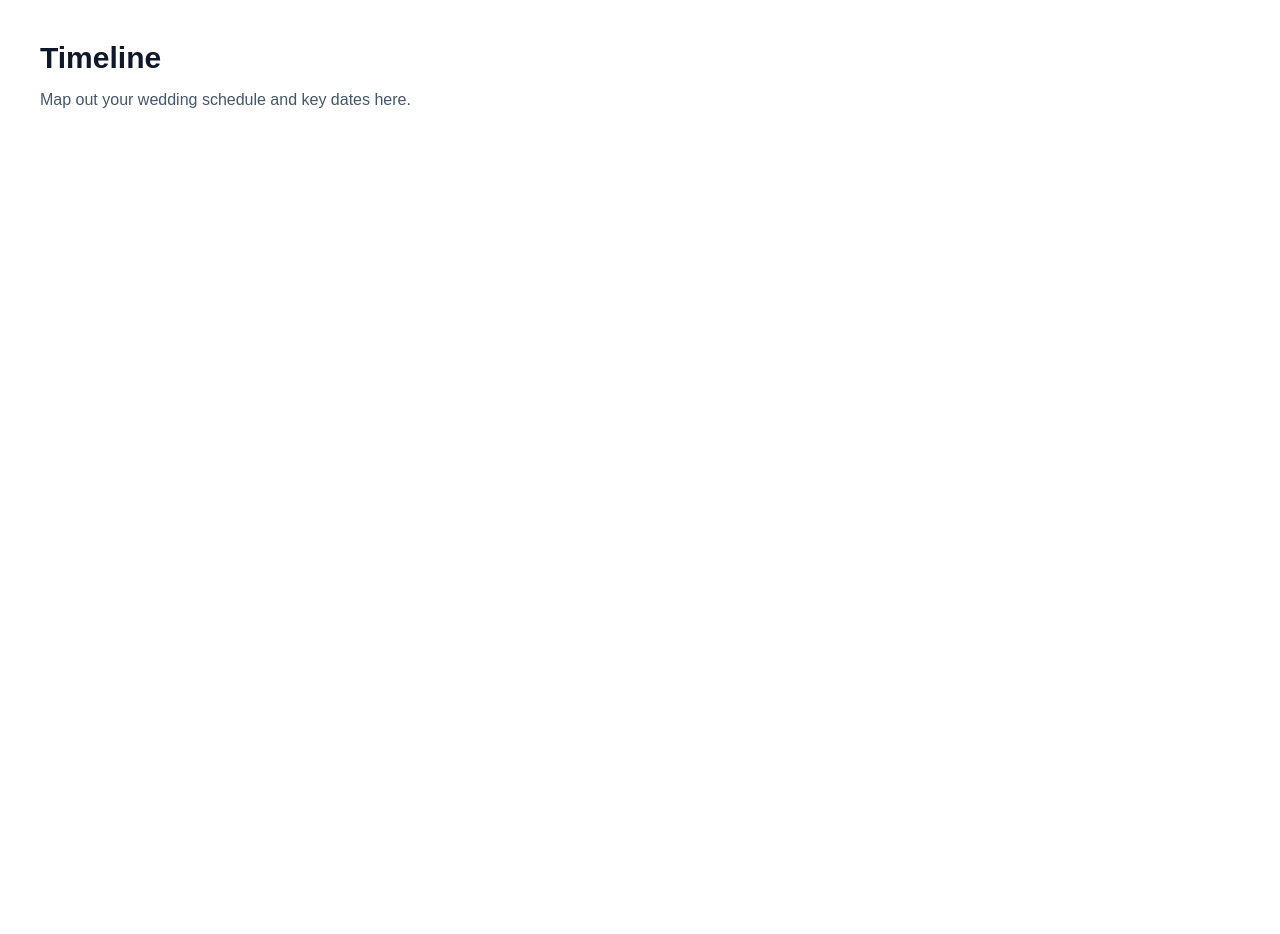
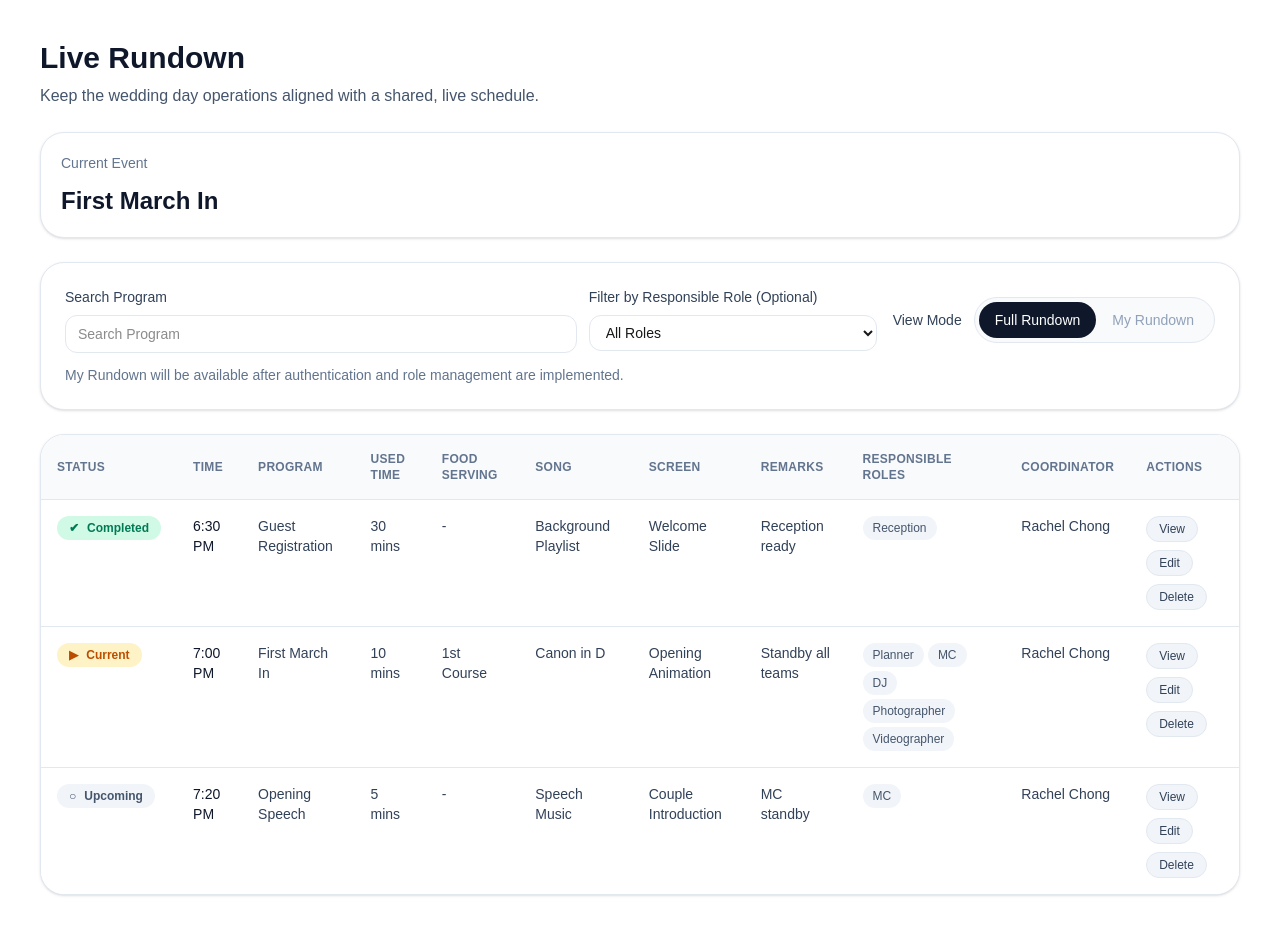
Before and after one commit to RCEventPlanner/WeddingPlanningOS, a Next.js app: page /timeline in a window 1280 px wide. Before the commit the page ends 800 px from the top, so only its background shows below. Built offline with nearby package versions, Linux system fonts and the light colour scheme.

Commit message:
feat: complete module 8 live rundown board foundation

```diff
--- a/app/timeline/page.tsx
+++ b/app/timeline/page.tsx
@@ -1,10 +1,18 @@
+import { LiveRundownBoard } from "../../components/LiveRundownBoard";
+
 export default function TimelinePage() {
   return (
     <div className="p-8 sm:p-10">
-      <h1 className="text-3xl font-semibold text-slate-900">Timeline</h1>
-      <p className="mt-3 text-slate-600">
-        Map out your wedding schedule and key dates here.
-      </p>
+      <div className="flex flex-col gap-4 sm:flex-row sm:items-center sm:justify-between">
+        <div>
+          <h1 className="text-3xl font-semibold text-slate-900">Live Rundown</h1>
+          <p className="mt-2 text-slate-600">
+            Keep the wedding day operations aligned with a shared, live schedule.
+          </p>
+        </div>
+      </div>
+
+      <LiveRundownBoard />
     </div>
   );
 }
--- /dev/null
+++ b/components/LiveRundownBoard.tsx
@@ -0,0 +1,192 @@
+type RundownRow = {
+  status: "Completed" | "Current" | "Upcoming";
+  time: string;
+  program: string;
+  usedTime: string;
+  foodServing: string;
+  song: string;
+  screen: string;
+  remarks: string;
+  responsibleRoles: string[];
+  coordinator: string;
+};
+
+const rundownRows: RundownRow[] = [
+  {
+    status: "Completed",
+    time: "6:30 PM",
+    program: "Guest Registration",
+    usedTime: "30 mins",
+    foodServing: "-",
+    song: "Background Playlist",
+    screen: "Welcome Slide",
+    remarks: "Reception ready",
+    responsibleRoles: ["Reception"],
+    coordinator: "Rachel Chong",
+  },
+  {
+    status: "Current",
+    time: "7:00 PM",
+    program: "First March In",
+    usedTime: "10 mins",
+    foodServing: "1st Course",
+    song: "Canon in D",
+    screen: "Opening Animation",
+    remarks: "Standby all teams",
+    responsibleRoles: ["Planner", "MC", "DJ", "Photographer", "Videographer"],
+    coordinator: "Rachel Chong",
+  },
+  {
+    status: "Upcoming",
+    time: "7:20 PM",
+    program: "Opening Speech",
+    usedTime: "5 mins",
+    foodServing: "-",
+    song: "Speech Music",
+    screen: "Couple Introduction",
+    remarks: "MC standby",
+    responsibleRoles: ["MC"],
+    coordinator: "Rachel Chong",
+  },
+];
+
+const statusStyles: Record<RundownRow["status"], string> = {
+  Completed: "bg-emerald-100 text-emerald-700",
+  Current: "bg-amber-100 text-amber-700",
+  Upcoming: "bg-slate-100 text-slate-600",
+};
+
+const statusIcons: Record<RundownRow["status"], string> = {
+  Completed: "✔",
+  Current: "▶",
+  Upcoming: "○",
+};
+
+export function LiveRundownBoard() {
+  return (
+    <section className="mt-6 space-y-6">
+      <div className="rounded-3xl border border-slate-200 bg-white p-5 shadow-sm">
+        <p className="text-sm font-medium text-slate-500">Current Event</p>
+        <p className="mt-3 text-2xl font-semibold text-slate-900">First March In</p>
+      </div>
+
+      <div className="rounded-3xl border border-slate-200 bg-white p-6 shadow-sm">
+        <div className="flex flex-col gap-4 xl:flex-row xl:items-center xl:justify-between">
+          <div className="flex flex-1 flex-col gap-3 md:flex-row">
+            <div className="md:flex-1">
+              <label className="mb-2 block text-sm font-medium text-slate-700">
+                Search Program
+              </label>
+              <input
+                type="text"
+                placeholder="Search Program"
+                className="w-full rounded-xl border border-slate-200 px-3 py-2 text-sm outline-none focus:border-rose-400"
+              />
+            </div>
+
+            <div className="md:w-72">
+              <label className="mb-2 block text-sm font-medium text-slate-700">
+                Filter by Responsible Role (Optional)
+              </label>
+              <select className="w-full rounded-xl border border-slate-200 px-3 py-2 text-sm outline-none focus:border-rose-400" defaultValue="All Roles">
+                <option value="All Roles">All Roles</option>
+                <option value="Reception">Reception</option>
+                <option value="Planner">Planner</option>
+                <option value="MC">MC</option>
+                <option value="DJ">DJ</option>
+                <option value="Photographer">Photographer</option>
+                <option value="Videographer">Videographer</option>
+              </select>
+            </div>
+          </div>
+
+          <div className="flex flex-col items-start gap-3 sm:flex-row sm:items-center">
+            <span className="text-sm font-medium text-slate-700">View Mode</span>
+            <div className="inline-flex rounded-full border border-slate-200 bg-slate-50 p-1">
+              <button className="rounded-full bg-slate-900 px-4 py-2 text-sm font-medium text-white">
+                Full Rundown
+              </button>
+              <button
+                disabled
+                className="cursor-not-allowed rounded-full px-4 py-2 text-sm font-medium text-slate-400"
+              >
+                My Rundown
+              </button>
+            </div>
+          </div>
+        </div>
+
+        <p className="mt-3 text-sm text-slate-500">
+          My Rundown will be available after authentication and role management are implemented.
+        </p>
+      </div>
+
+      <div className="overflow-x-auto rounded-3xl border border-slate-200 bg-white shadow-sm">
+        <table className="min-w-full divide-y divide-slate-200 text-sm">
+          <thead className="bg-slate-50 text-left text-xs uppercase tracking-wide text-slate-500">
+            <tr>
+              <th className="px-4 py-4">Status</th>
+              <th className="px-4 py-4">Time</th>
+              <th className="px-4 py-4">Program</th>
+              <th className="px-4 py-4">Used Time</th>
+              <th className="px-4 py-4">Food Serving</th>
+              <th className="px-4 py-4">Song</th>
+              <th className="px-4 py-4">Screen</th>
+              <th className="px-4 py-4">Remarks</th>
+              <th className="px-4 py-4">Responsible Roles</th>
+              <th className="px-4 py-4">Coordinator</th>
+              <th className="px-4 py-4">Actions</th>
+            </tr>
+          </thead>
+          <tbody className="divide-y divide-slate-200 bg-white">
+            {rundownRows.map((row) => (
+              <tr key={`${row.time}-${row.program}`} className="align-top hover:bg-slate-50">
+                <td className="px-4 py-4">
+                  <span
+                    className={`inline-flex items-center gap-2 rounded-full px-3 py-1 text-xs font-semibold ${statusStyles[row.status]}`}
+                  >
+                    <span>{statusIcons[row.status]}</span>
+                    <span>{row.status}</span>
+                  </span>
+                </td>
+                <td className="px-4 py-4 font-medium text-slate-900">{row.time}</td>
+                <td className="px-4 py-4 text-slate-700">{row.program}</td>
+                <td className="px-4 py-4 text-slate-700">{row.usedTime}</td>
+                <td className="px-4 py-4 text-slate-700">{row.foodServing}</td>
+                <td className="px-4 py-4 text-slate-700">{row.song}</td>
+                <td className="px-4 py-4 text-slate-700">{row.screen}</td>
+                <td className="px-4 py-4 text-slate-700">{row.remarks}</td>
+                <td className="px-4 py-4">
+                  <div className="flex flex-wrap gap-1">
+                    {row.responsibleRoles.map((role) => (
+                      <span
+                        key={`${row.program}-${role}`}
+                        className="rounded-full bg-slate-100 px-2.5 py-1 text-xs font-medium text-slate-600"
+                      >
+                        {role}
+                      </span>
+                    ))}
+                  </div>
+                </td>
+                <td className="px-4 py-4 text-slate-700">{row.coordinator}</td>
+                <td className="px-4 py-4">
+                  <div className="flex flex-wrap gap-2">
+                    <button className="rounded-full border border-slate-200 bg-slate-100 px-3 py-1 text-xs font-medium text-slate-700 transition hover:bg-slate-200">
+                      View
+                    </button>
+                    <button className="rounded-full border border-slate-200 bg-slate-100 px-3 py-1 text-xs font-medium text-slate-700 transition hover:bg-slate-200">
+                      Edit
+                    </button>
+                    <button className="rounded-full border border-slate-200 bg-slate-100 px-3 py-1 text-xs font-medium text-slate-700 transition hover:bg-slate-200">
+                      Delete
+                    </button>
+                  </div>
+                </td>
+              </tr>
+            ))}
+          </tbody>
+        </table>
+      </div>
+    </section>
+  );
+}
```
